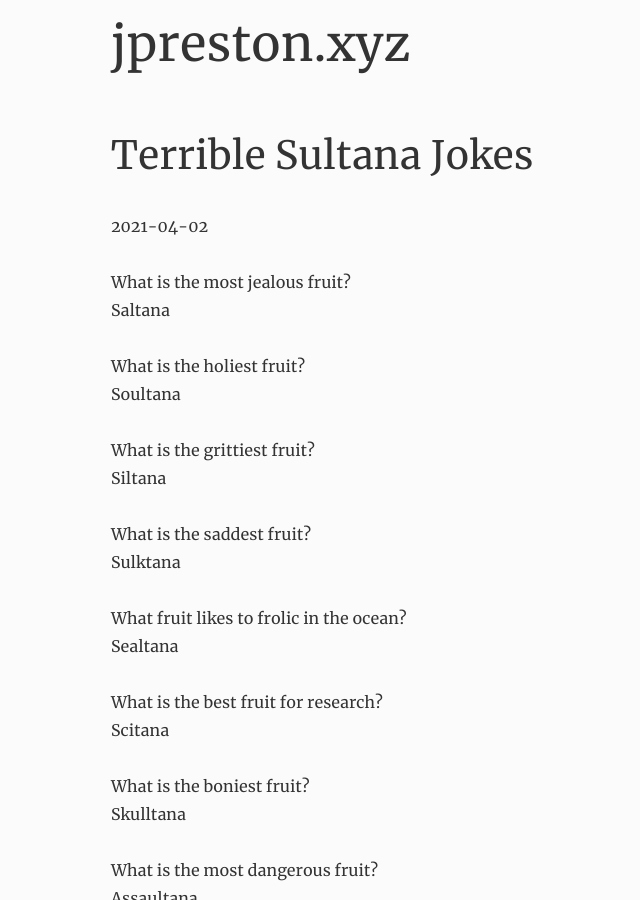
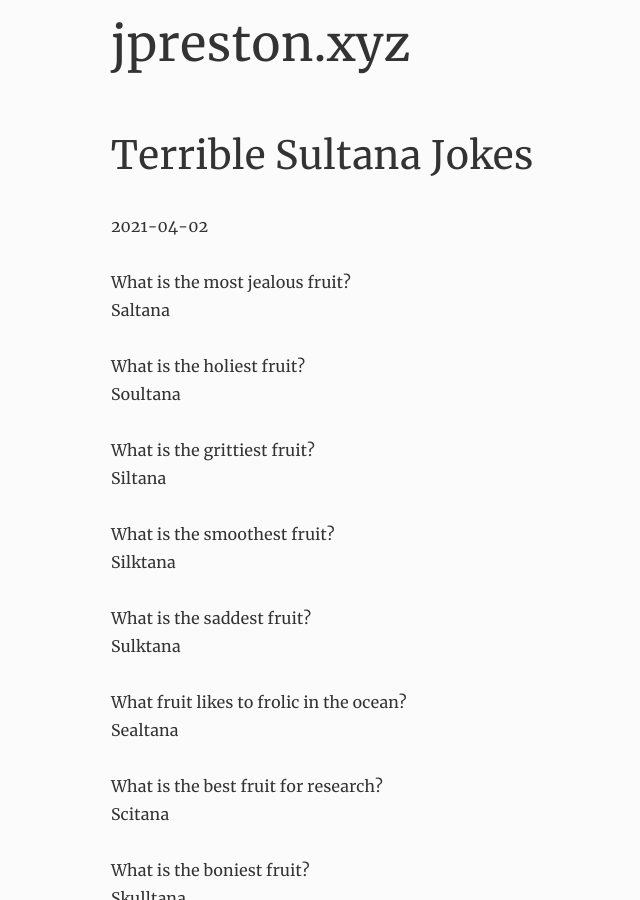
Before and after one commit to wcerfgba/jpreston.xyz, a Jekyll site: the page built from _posts/2021-04-02-terrible-sultana-jokes.markdown, in a window 1280 px wide and 900 px high. Shown: the whole window, without its empty margins (209-849 px from the left). Built offline with Jekyll 4.4.1, drawn with Linux system fonts in a browser that asks for light colours.

Commit message:
Add sultana joke

```diff
--- a/_posts/2021-04-02-terrible-sultana-jokes.markdown
+++ b/_posts/2021-04-02-terrible-sultana-jokes.markdown
@@ -11,6 +11,9 @@ Soultana
 
 What is the grittiest fruit? \
 Siltana
+
+What is the smoothest fruit? \
+Silktana
 
 What is the saddest fruit? \
 Sulktana
```
